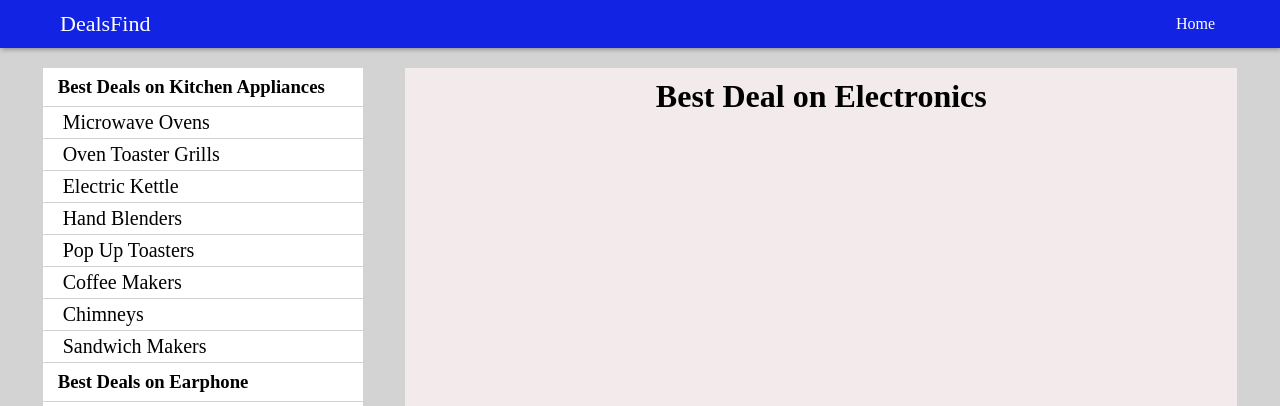
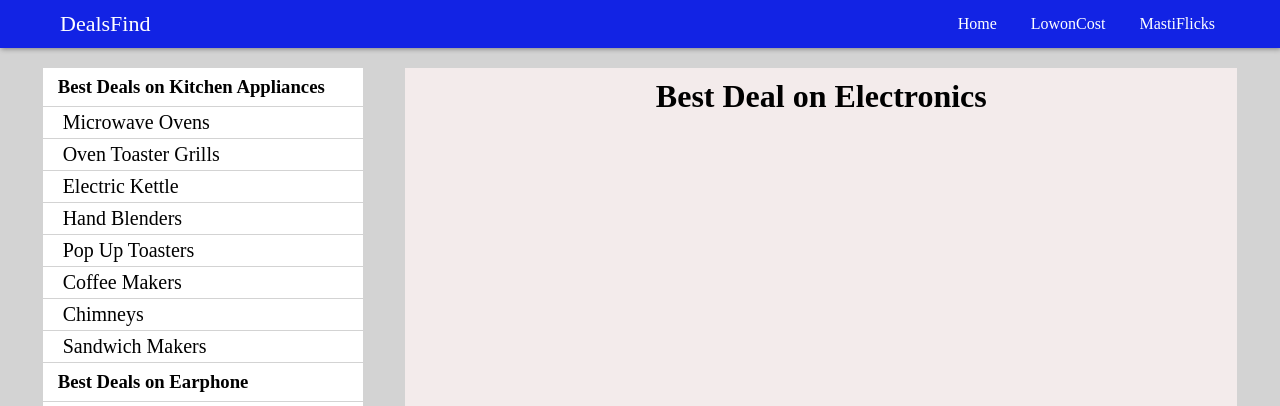
Before and after one commit to devnydv/dealsfind, a Flask app: page / in a window 1280 px wide. Shown: the top 406 px of the page. Run offline with Flask 3, Linux system fonts and the light colour scheme; data that the repository does not hold is empty.

Commit message:
Update nav.html
backlinking

```diff
--- a/templates/nav.html
+++ b/templates/nav.html
@@ -10,6 +10,12 @@
 
             <li>
                 <a href="/" title="dealsfind">Home</a>
+            </li>
+            <li>
+                <a href="https://lowoncost.xyz/" title="lowoncost">LowonCost</a>
+            </li>
+            <li>
+                <a href="https://mastiflicks.vercel.app//" title="MastiFlicks">MastiFlicks</a>
             </li>
             <!--  <a href="blog.html" alt="technews">
       <li>Blog</li>
```
